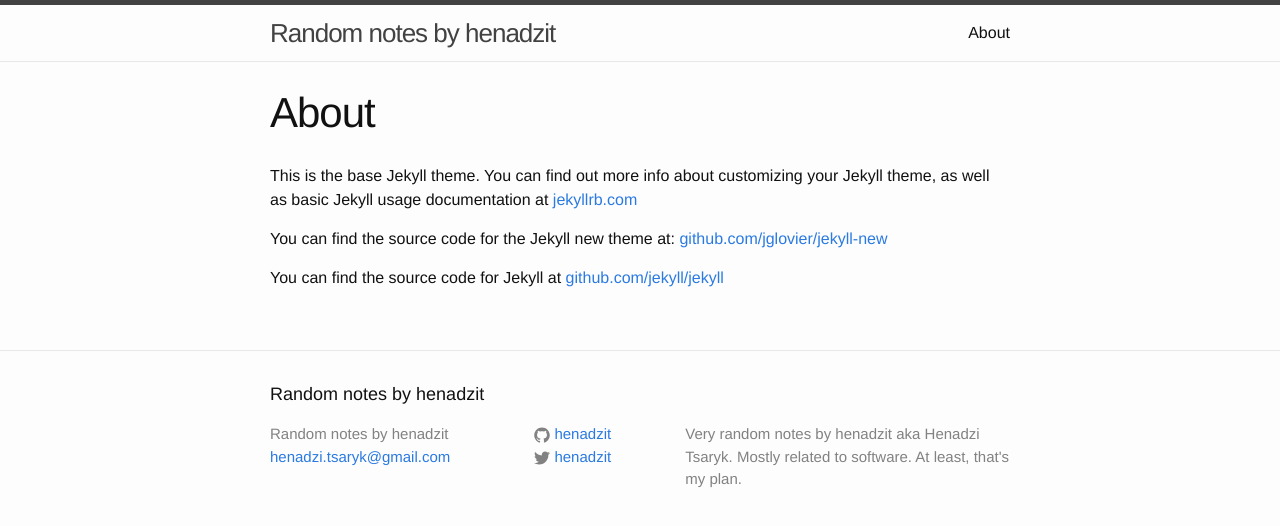
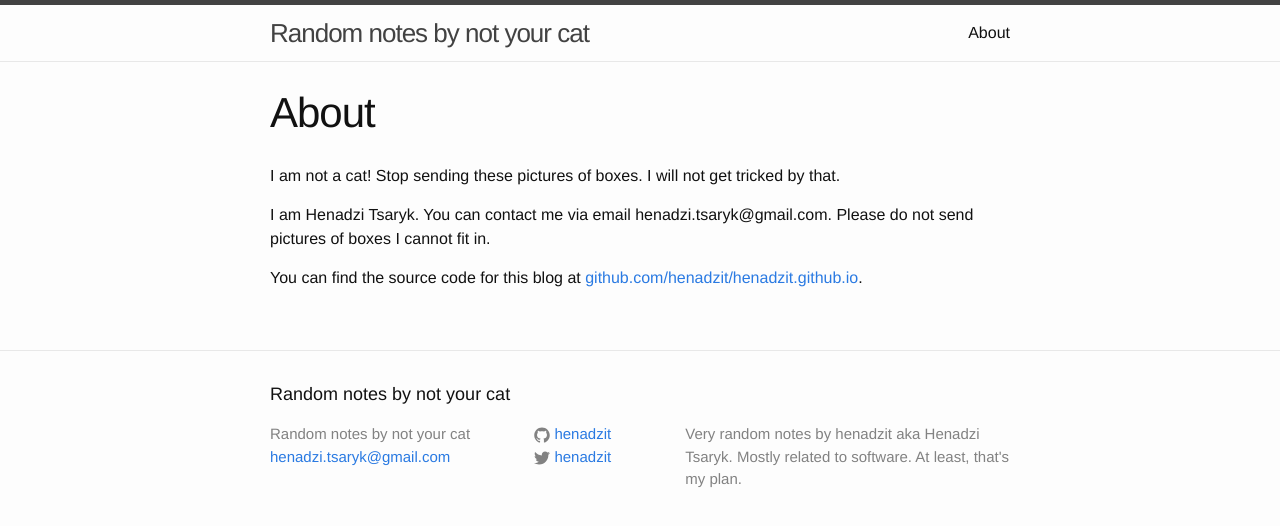
Before and after one commit to henadzit/henadzit.github.io, a Jekyll site: the page built from about.md, in a window 1280 px wide. Shown: the top 526 px of the page. Built offline with Jekyll 4.4.1, drawn with Linux system fonts in a browser that asks for light colours.

Commit message:
Config updated. Added first post (still needs correction). Added the about page.

```diff
--- a/_config.yml
+++ b/_config.yml
@@ -1,5 +1,5 @@
 # Site settings
-title: Random notes by henadzit
+title: Random notes by not your cat
 email: henadzi.tsaryk@gmail.com
 description: > # this means to ignore newlines until "baseurl:"
     Very random notes by henadzit aka Henadzi Tsaryk. Mostly related
--- a/_sass/_base.scss
+++ b/_sass/_base.scss
@@ -22,6 +22,8 @@ body {
     background-color: $background-color;
     -webkit-text-size-adjust: 100%;
 }
+
+
 
 
 
@@ -202,3 +204,10 @@ pre {
         }
     }
 }
+
+
+p.image-title {
+    font-size: $base-font-size;
+    text-align: center;
+    margin-bottom: $spacing-unit / 4;
+}
--- a/about.md
+++ b/about.md
@@ -4,8 +4,8 @@ title: About
 permalink: /about/
 ---
 
-This is the base Jekyll theme. You can find out more info about customizing your Jekyll theme, as well as basic Jekyll usage documentation at [jekyllrb.com](http://jekyllrb.com/)
+I am not a cat! Stop sending these pictures of boxes. I will not get tricked by that.
 
-You can find the source code for the Jekyll new theme at: [github.com/jglovier/jekyll-new](https://github.com/jglovier/jekyll-new)
+I am Henadzi Tsaryk. You can contact me via email henadzi.tsaryk@gmail.com. Please do not send pictures of boxes I cannot fit in.
 
-You can find the source code for Jekyll at [github.com/jekyll/jekyll](https://github.com/jekyll/jekyll)
+You can find the source code for this blog at [github.com/henadzit/henadzit.github.io](https://github.com/henadzit/henadzit.github.io).
```
Also changed, not shown: _drafts/monitoring-service-idea.markdown (added, +18 -0 lines), _posts/2015-06-17-welcome-to-jekyll.markdown (deleted, +0 -25 lines), _posts/2015-06-19-analysis-of-an-average-website-health.markdown (deleted, +0 -17 lines), _posts/2015-07-07-4-percent-of-websites-fail.markdown (added, +73 -0 lines), images/node_overal_europe.png (added), images/node_overal_us.png (added), images/website_goldsgym.com.png (added), images/website_indiegogo.com.png (added), images/website_kingeshop.com.png (added), images/website_megafilmeshd.net.png (added).
